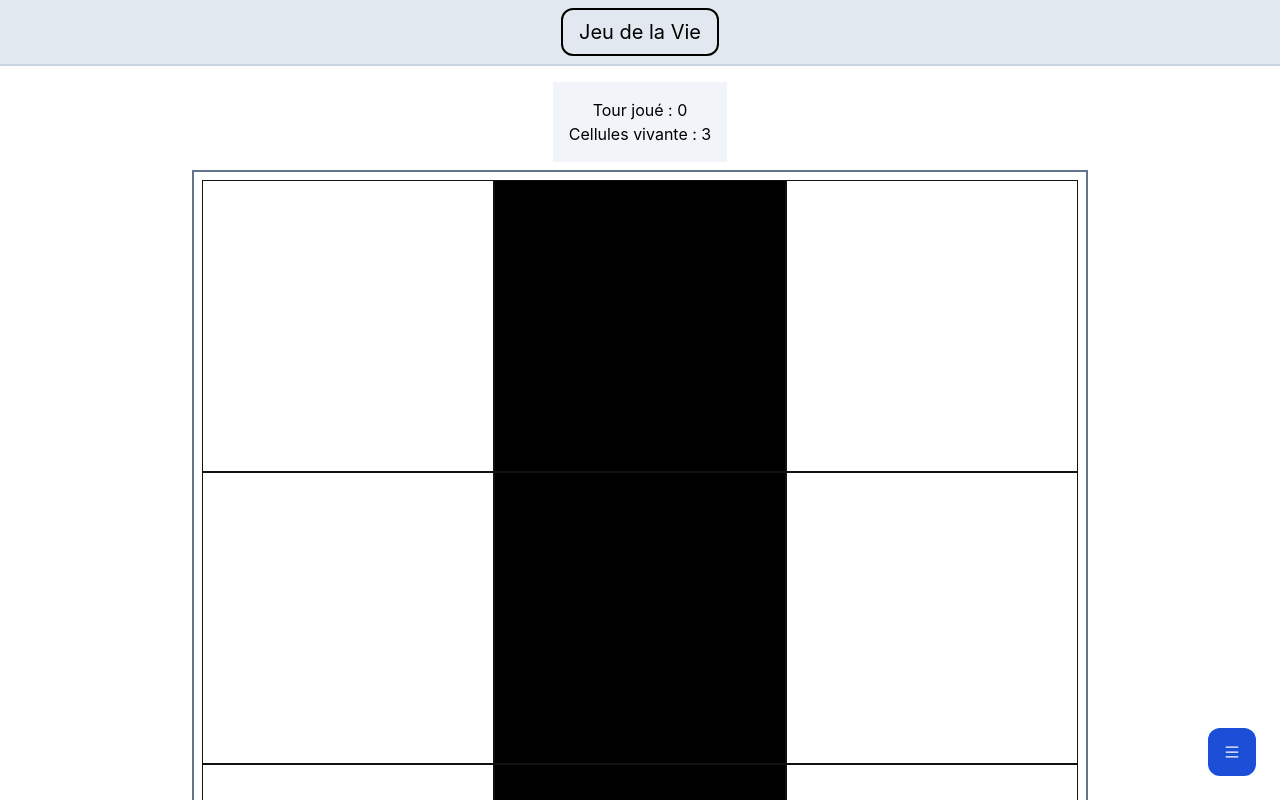
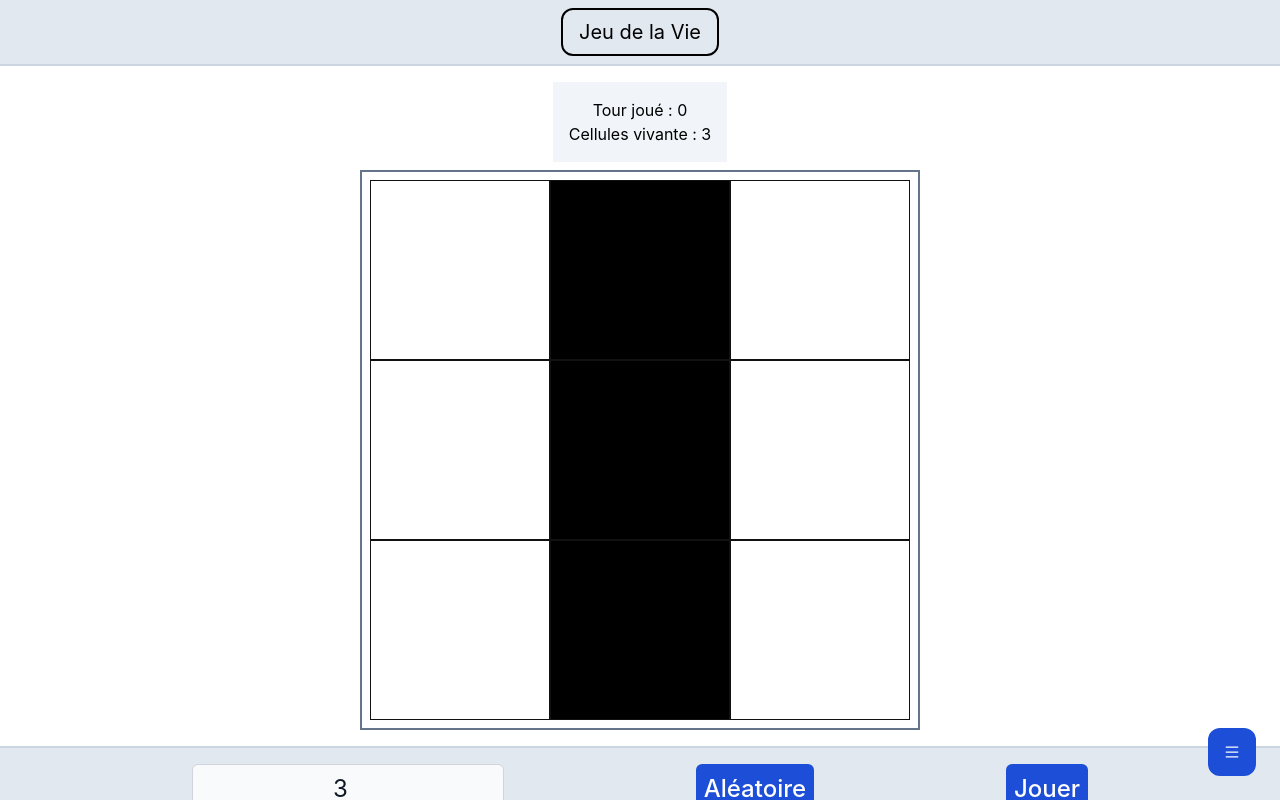
Before and after one commit to TonyLaPoche/JDLV-React, a React (Create React App) app in the folder my-game/: page / in a window 1280 px wide. Shown: the top 800 px of the page. Built offline with nearby package versions, Linux system fonts and the light colour scheme.

Commit message:
Refacto old code

```diff
--- a/my-game/src/components/controle/Controle.tsx
+++ b/my-game/src/components/controle/Controle.tsx
@@ -13,7 +13,6 @@ import {
   setValue2,
 } from '../../features/algo/gameOfLife';
 import { openNav, Speed } from '../../features/menu/menuSlice';
-import { BsMenuApp, BsMenuButton, BsMenuDown, BsQuestionLg } from 'react-icons/bs';
 import { AiOutlineClose, AiOutlineMenu } from 'react-icons/ai';
 
 const delay: number[] = [2000, 1000, 500];
--- a/my-game/src/components/grid/Grid.tsx
+++ b/my-game/src/components/grid/Grid.tsx
@@ -1,37 +1,34 @@
-import { useDispatch, useSelector } from 'react-redux';
+import { useSelector } from 'react-redux';
 import { RootState } from '../../app/store';
-import { onMousePress } from '../../features/algo/gameOfLife';
 import Row from './Row';
 
 const Grid = () => {
-  const dispatch = useDispatch();
   const { game } = useSelector((state: RootState) => state.gameOfLife);
-  // console.log(game.length);
 
-  const handleMouseDown = () => {
-    dispatch(onMousePress(true));
-  };
-
-  const handleMouseUp = () => {
-    dispatch(onMousePress(false));
-  };
+  let viewportWidth = window.innerWidth;
+  let viewportHeight = window.innerHeight;
+  let size = Math.min(viewportWidth, viewportHeight) * 0.70;
+  let width = `${size}px`;
+  let height = `${size}px`;
 
   window.addEventListener('resize', () => {
-    const viewportWidth = window.innerWidth;
-    const viewportHeight = window.innerHeight;
-    const size = Math.min(viewportWidth, viewportHeight) * 0.70;
-    const square = document.querySelector('#square') as HTMLDivElement;
-    square.style.width = `${size}px`;
-    square.style.height = `${size}px`;
-  });
+    const newViewportWidth = window.innerWidth;
+    const newViewportHeight = window.innerHeight;
+    size = Math.min(newViewportWidth, newViewportHeight) * 0.70;
+    const square = document.getElementById('square') as HTMLElement
+    width = `${size}px`
+    height = `${size}px`
+    square.style.width = width
+    square.style.height = height
+
+  })
+
 
   return (
     <div
-      onMouseDown={handleMouseDown}
-      onMouseUp={handleMouseUp}
       id="square"
-      className="w-[70vw] h-[70vw] border-2 border-slate-500 mx-auto p-2"
-      // style={{ width: `${size}px`, height: `${size}px` }}
+      className="border-2 border-slate-500 mx-auto p-2"
+      style={{ width: width, height: height }}
     >
       {game.map((row, index) => (
         <Row key={index} rows={index} />
--- a/my-game/src/components/sidebar/Accordion.tsx
+++ b/my-game/src/components/sidebar/Accordion.tsx
@@ -179,12 +179,16 @@ export const Accordion = () => {
           {/* VIDEO */}
           {(
             <iframe
-              // width="560"
-              className="w-full h-30 md:w-[70%] md:h-60 mx-auto mt-8"
-              src="https://www.youtube.com/embed/S-W0NX97DB0"
-              title="YouTube video player"
-              allowFullScreen
-            ></iframe>
+            className="w-full h-30 md:w-[70%] md:h-60 mx-auto mt-8"
+            src="https://www.youtube.com/embed/S-W0NX97DB0"
+            title="Le Jeu de la Vie"
+            allow="accelerometer; autoplay; clipboard-write; encrypted-media; gyroscope; picture-in-picture; web-share"
+            referrerPolicy="strict-origin-when-cross-origin"
+
+            >
+            </iframe>
+
+
           ) ?? <p>'Your browser does not support the video tag.'</p>}
         </div>
       </div>
```
Also changed, not shown: 2 other files (tests, documents, lock files or other folders).
